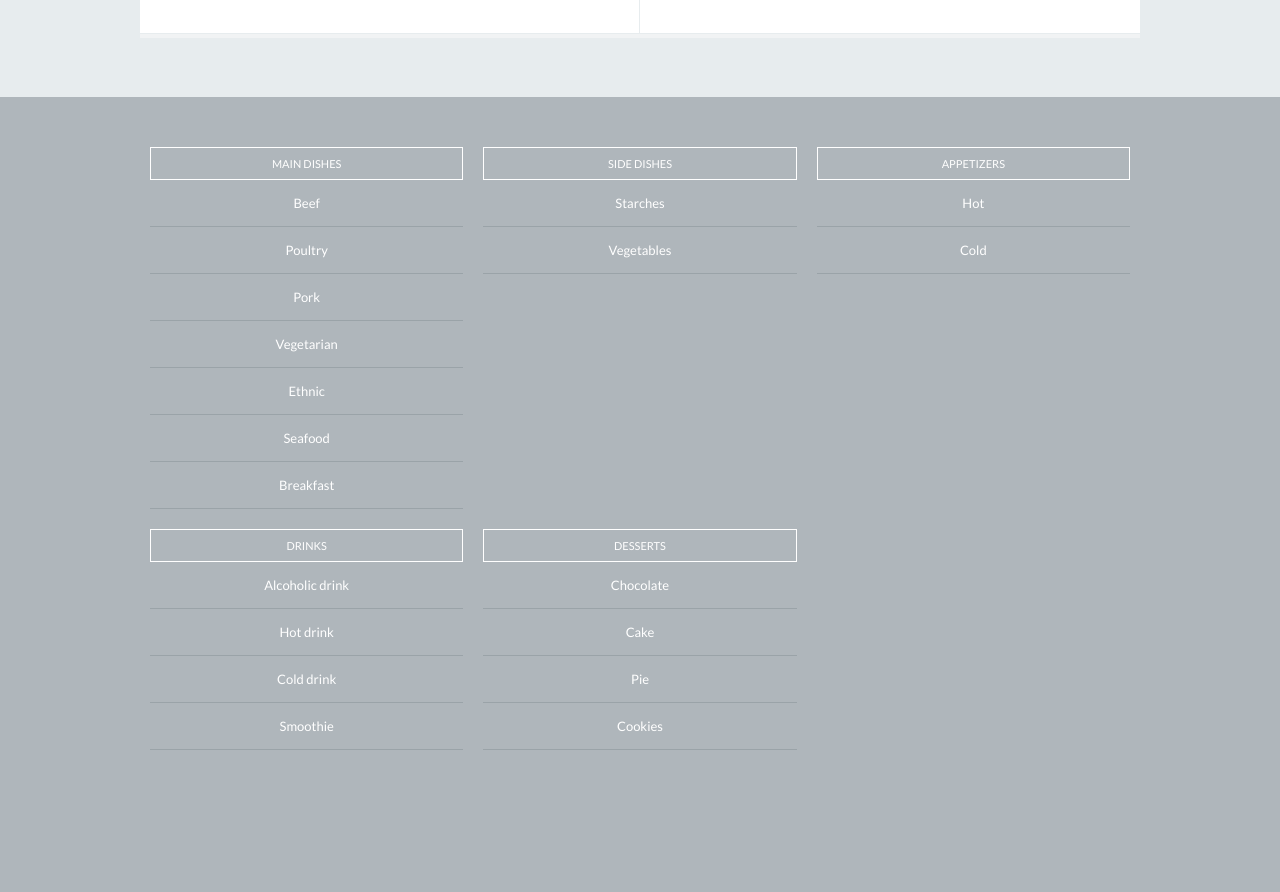
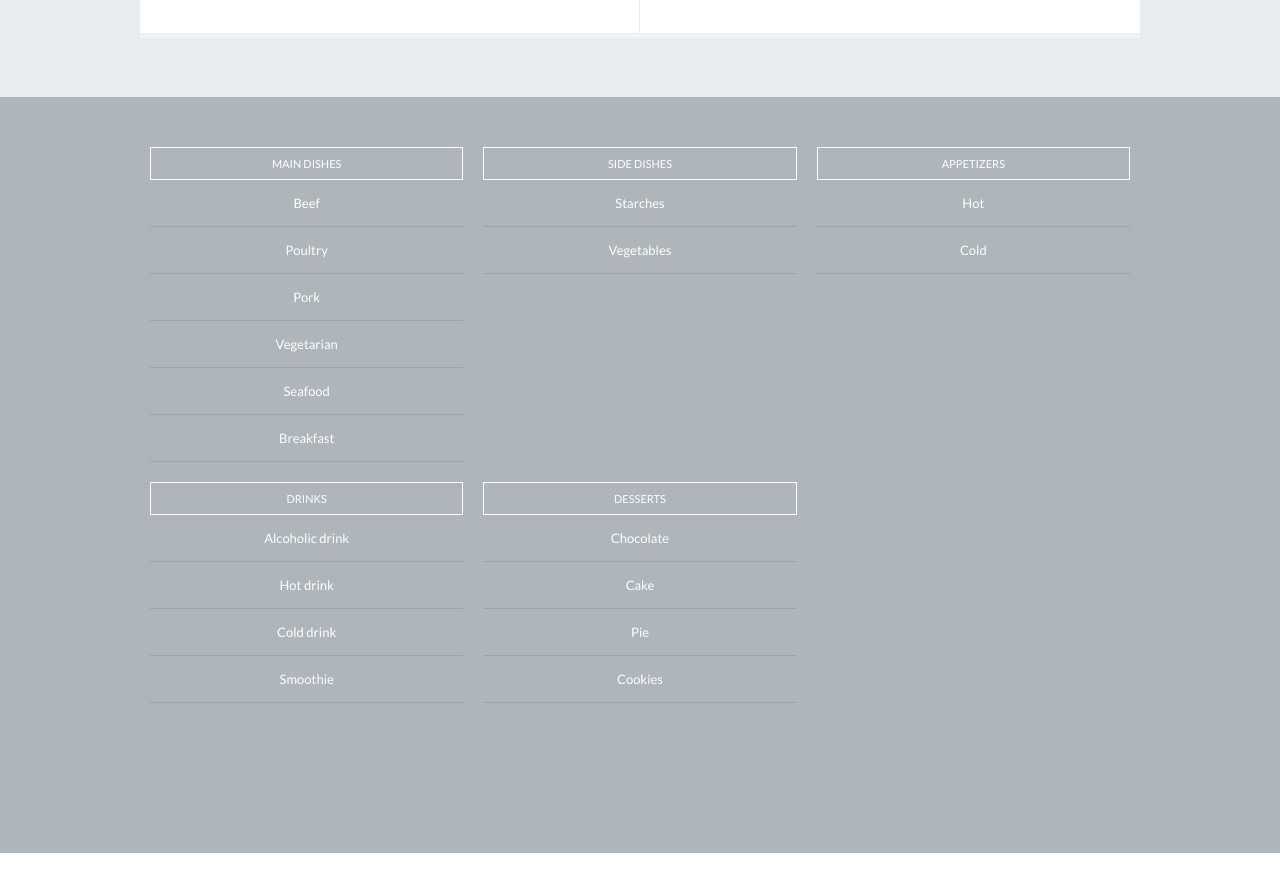
Before and after one commit to nicklemmon/recipes, a Jekyll site: the page built from index.html, in a window 1280 px wide and 900 px high, scrolled down 886 px. Shown: the top 892 px of the window. Built offline with Jekyll 4.4.1, drawn with Linux system fonts in a browser that asks for light colours; some web fonts are replaced; after the commit the page ends 1739 px from its top, so only the background shows below that.

Commit message:
General - removed 'ethnic' subcategory
Signed-off-by: Nick Lemmon <nick.lemmon@gmail.com>

```diff
--- a/_data/categories.yml
+++ b/_data/categories.yml
@@ -9,7 +9,6 @@ maindish:
     - subcategory: poultry
     - subcategory: pork
     - subcategory: vegetarian
-    - subcategory: ethnic
     - subcategory: seafood
     - subcategory: breakfast
 
--- a/maindish/ethnic.html
+++ /dev/null
@@ -1,5 +0,0 @@
----
-layout: recipe-list
-category: main dish
-subcategory: ethnic
----
```
